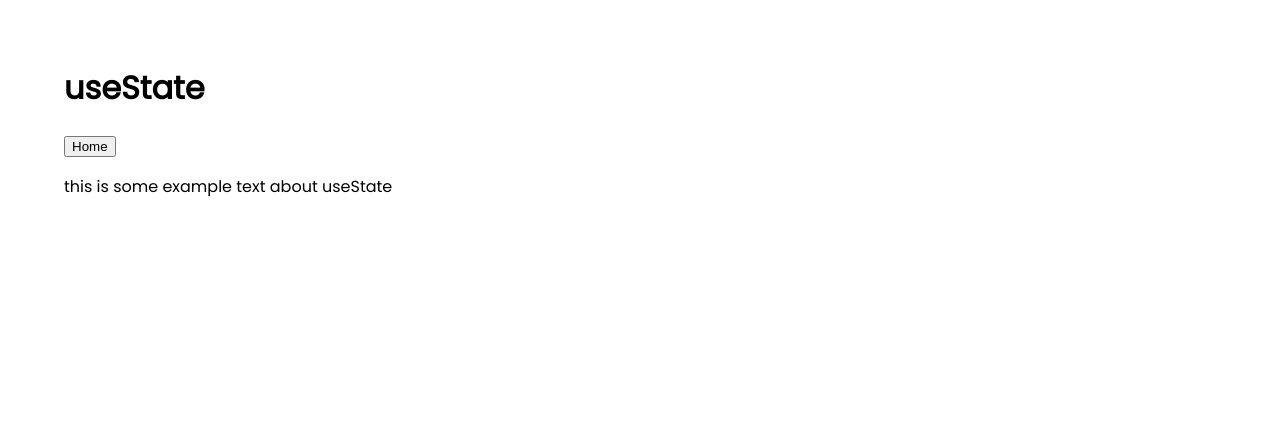
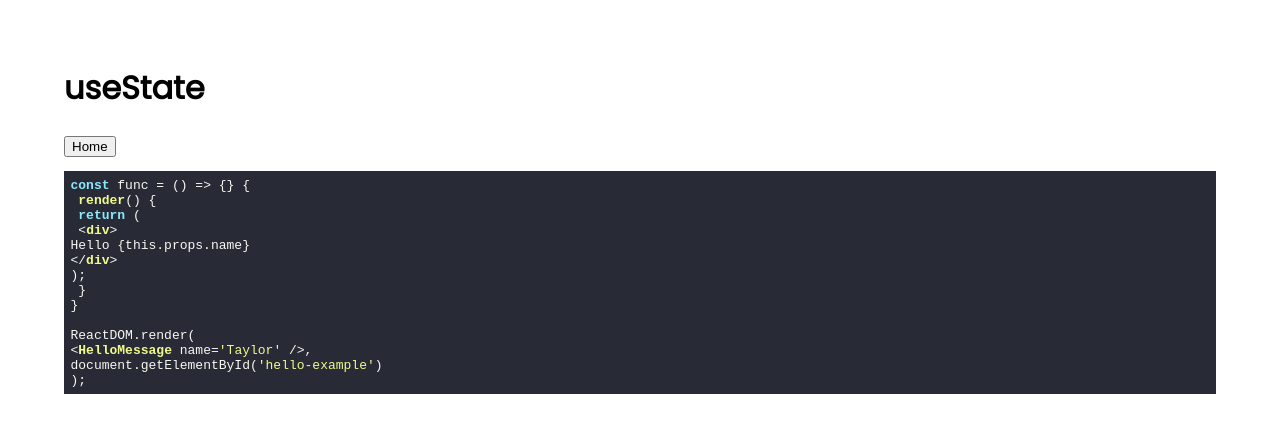
Before and after one commit to taine-rasmussen/react-blog, a React (Create React App) app: page /useState in a window 1280 px wide. Shown: the top 432 px of the page. Built offline with nearby package versions, Linux system fonts and the light colour scheme.

Commit message:
added syntax highlither

```diff
--- a/package.json
+++ b/package.json
@@ -11,6 +11,7 @@
     "react-markdown": "^8.0.3",
     "react-router-dom": "^6.3.0",
     "react-scripts": "5.0.1",
+    "react-syntax-highlighter": "^15.5.0",
     "web-vitals": "^2.1.4"
   },
   "scripts": {
--- a/src/Components/StateBlog.js
+++ b/src/Components/StateBlog.js
@@ -1,11 +1,16 @@
 import React from 'react'
 import { Link } from "react-router-dom";
+import SyntaxHighLighter from 'react-syntax-highlighter';
+import { dracula } from 'react-syntax-highlighter/dist/cjs/styles/hljs';
+
 import Textbox from '../Library/Textbox'
 import Button from '../Library/Button'
 
 const StateBlog = () => {
 
   const exampleText = 'this is some example text about useState'
+
+  const markdown = `A paragraph with *emphasis* and **strong importance**.`
 
   return (
     <div className="stateblog-container">
@@ -14,7 +19,12 @@ const StateBlog = () => {
         <Button text={'Home'} path={'/'} />
       </div>
       <div className="stateblog-body">
-        <Textbox text={exampleText} />
+        {/* <Textbox text={exampleText} /> */}
+        <SyntaxHighLighter language="javascript" style={dracula}>
+          {
+            "const func = () => {} {\n render() {\n return ( \n <div>\nHello {this.props.name}\n</div>\n);\n }\n}\n\nReactDOM.render(\n<HelloMessage name='Taylor' />,\ndocument.getElementById('hello-example')\n);"
+          }
+        </SyntaxHighLighter>
       </div>
     </div>
   )
```
Also changed, not shown: 1 other file (tests, documents, lock files or other folders).
